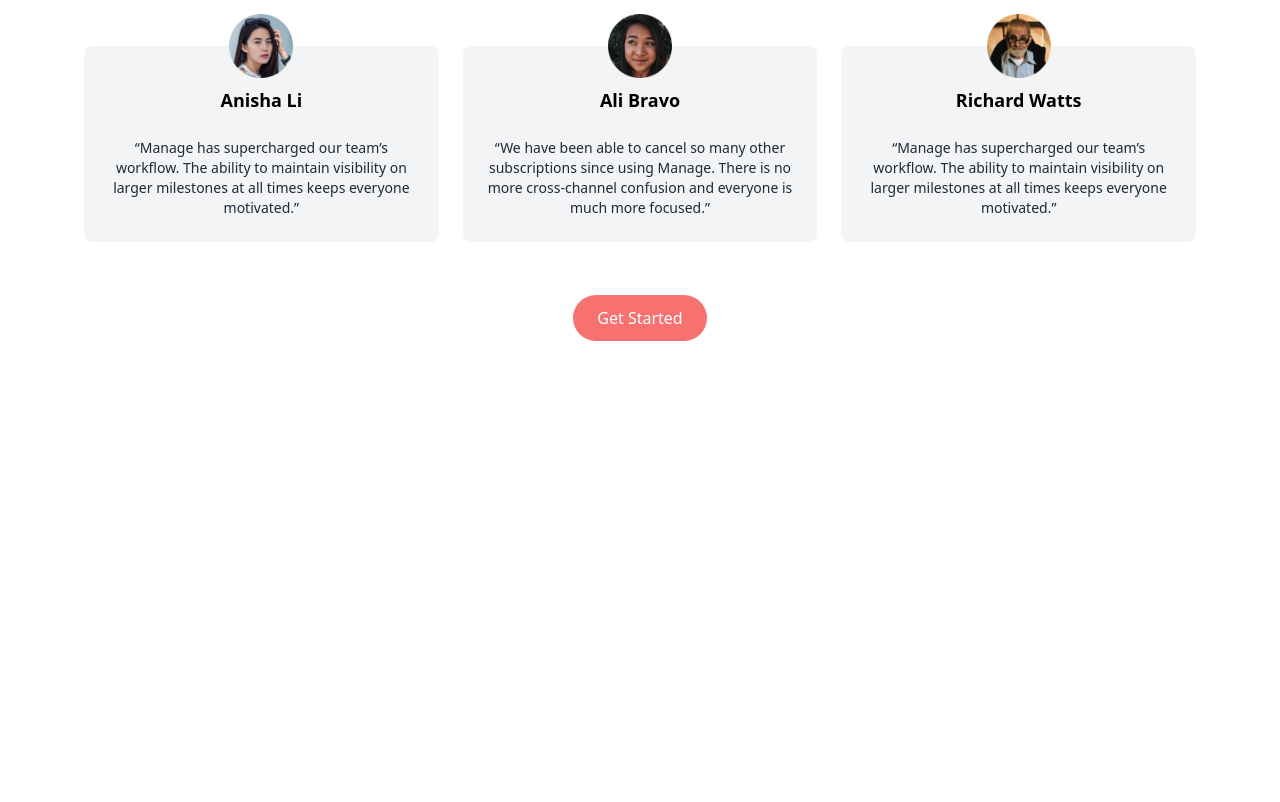
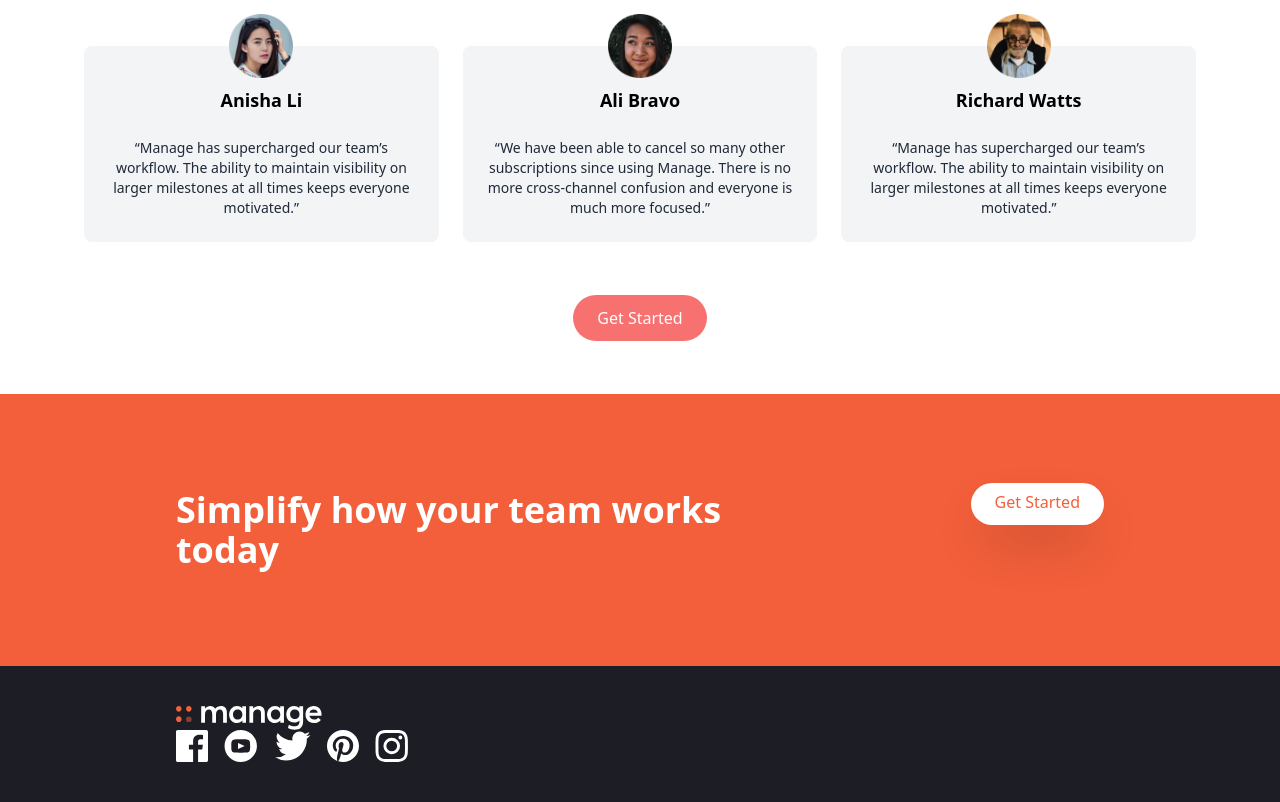
Before and after one commit to junosdakolo/Manage, a website: page src/index.html in a window 1280 px wide. Shown: the part 1662-2464 px from the top of the page. Before the commit the page ends 2056 px from the top, so only its background shows below. Drawn offline with Linux system fonts and the light colour scheme.

Commit message:
7th commit

```diff
--- a/src/index.html
+++ b/src/index.html
@@ -36,7 +36,7 @@
                     <h1 class="max-w-md text-4xl font-bold text-center md:text-5xl md:text-left"> Bring everyone together to build better products.</h1>
                     <p class="max-w-sm text-center text-gray-700 md:text-left">Manage makes it simple for software teams to plan day-to-day tasks while keeping the large team goals in view</p>
                     <div class="flex justify-center md:justify-start">
-                        <a href="" class="p-3 px-6 text-white bg-red-400 rounded-full baseline hover:bg-red-200 "> Get Started</a>
+                        <a href="#" class="p-3 px-6 text-white bg-red-400 rounded-full baseline hover:bg-red-200 "> Get Started</a>
                     </div>
                 </div>
                 <!-- Image -->
@@ -141,9 +141,48 @@
               </div>
               <!-- Button -->
                <div class="my-16">
-                <a href="" class="p-3 px-6 text-white bg-red-400 rounded-full baseline hover:bg-red-200 "> Get Started</a>
+                <a href="#" class="p-3 px-6 text-white bg-red-400 rounded-full baseline hover:bg-red-200 "> Get Started</a>
             </div>
         </div>
     </section>
+    <!-- CTA SECTION-->
+     <section id="cta" class="bg-brightRed">
+    <!-- flex container -->
+        <div class="container flex flex-col item-center justify-between px-6 py-24 mx-auto space-y-12 md:flex-row md:space-y-0">
+            <h2 class="text-5xl font-bold leading-tight text-center text-white md:text-4xl md:max-w-xl md:text-left">Simplify how your team works today</h2>
+            <!-- Button -->
+            <div class="my-16">
+                <a href="#" class="p-3 px-6 pt-2 text-brightRed bg-white rounded-full shadow-2xl baseline hover:bg-gray-900"> Get Started</a>
+            </div>
+        </div>
+     </section>
+    <!-- FOOTER-->
+    <footer  class="bg-veryDarkBlue">
+        <!-- flex container -->
+            <div class="container flex flex-col-reverse justify-between px-6 py-10 mx-auto space-y-8 md:flex-row md:space-y-0">
+                <!-- Logo and Socials -->
+                 <div class="flex flex-col-reverse items-center justify-between space-y-12 md:flex-col md:space-y-0 md:items-start ">
+                    <!-- logo -->
+                     <div>
+                        <img src="../images/logo-white.svg" alt="logo-white">
+                     </div>
+                     <!-- Social links -->
+                      <div class="flex justify-center space-x-4">
+                        <!-- link 1 -->
+                         <a href="#"><img src="../images/icon-facebook.svg" alt="icon-facebook" class="h-8"></a>
+                         <!-- link 2 -->
+                         <a href="#"><img src="../images/icon-youtube.svg" alt="icon-youtube" class="h-8"></a>
+                         <!-- link 3 -->
+                         <a href="#"><img src="../images/icon-twitter.svg" alt="icon-twitter" class="h-8"></a>
+                         <!-- link 4 -->
+                         <a href="#"><img src="../images/icon-pinterest.svg" alt="icon-pinterest" class="h-8"></a>
+                         <!-- link 5 -->
+                         <a href="#"><img src="../images/icon-instagram.svg" alt="icon-instagram" class="h-8"></a>
+                      </div>
+
+                 </div>
+
+            </div>
+    </footer>
 </body>
 </html>
```
Also changed, not shown: css/style.css, images/logo-white.svg (added).
